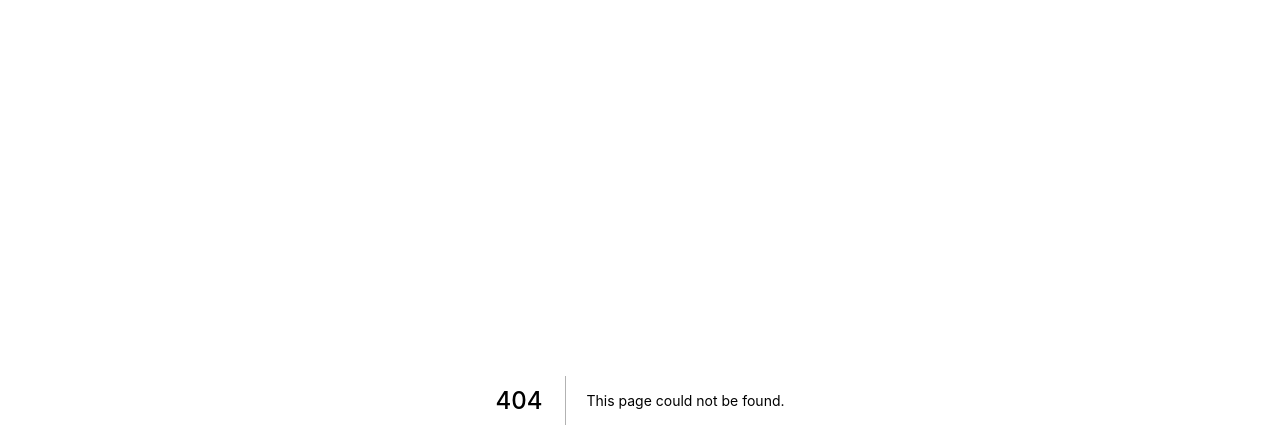
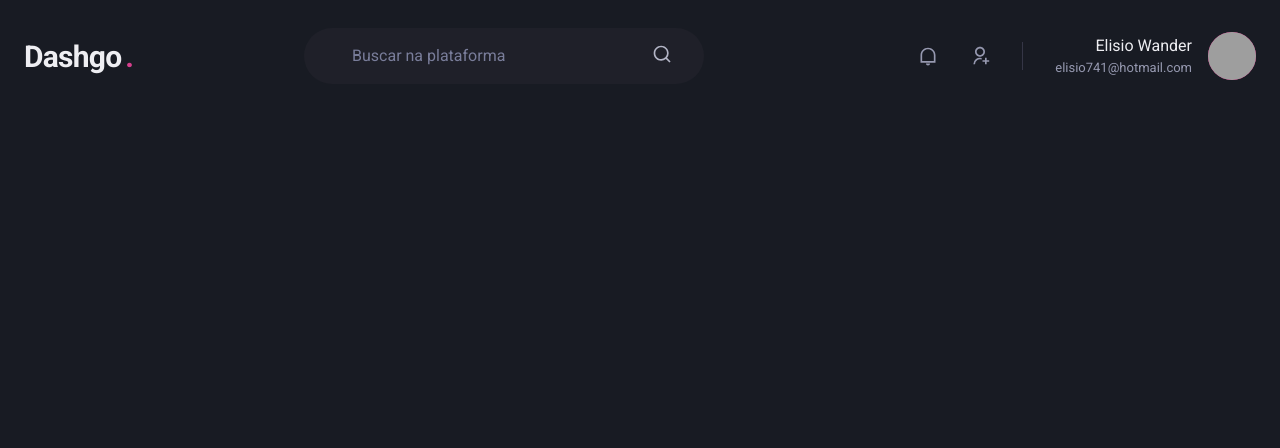
Before and after one commit to ElisioWander/dashgo-to-deploy, a Next.js app: page /dashboard in a window 1280 px wide. Before the commit this address had no page. Shown: the top 448 px of the page. Built offline with nearby package versions, Linux system fonts and the light colour scheme; grey boxes are pictures that could not be loaded.

Commit message:
dashboard-&-header-created

```diff
--- a/package.json
+++ b/package.json
@@ -15,7 +15,8 @@
     "framer-motion": "^6",
     "next": "12.1.5",
     "react": "18.0.0",
-    "react-dom": "18.0.0"
+    "react-dom": "18.0.0",
+    "react-icons": "^4.3.1"
   },
   "devDependencies": {
     "@types/node": "17.0.25",
--- /dev/null
+++ b/src/Components/Header/Logo.tsx
@@ -0,0 +1,15 @@
+import { Text } from "@chakra-ui/react";
+
+export function Logo() {
+  return (
+    <Text
+      fontSize={["2xl", "3xl"]}
+      fontWeight="bold"
+      letterSpacing="tight"
+      w="64"
+    >
+      Dashgo
+      <Text as="span" ml="1" color="pink.500" >.</Text>
+    </Text>
+  );
+}
--- /dev/null
+++ b/src/Components/Header/Notification.tsx
@@ -0,0 +1,19 @@
+import { HStack, Icon } from "@chakra-ui/react";
+import { RiNotificationLine, RiUserAddLine } from "react-icons/ri";
+
+export function Notification() {
+  return (
+    <HStack
+      spacing={["6", "8"]}
+      mx={["6", "8"]}
+      pr={["6", "8"]}
+      py="1"
+      color="gray.300"
+      borderRightWidth={1}
+      borderColor="gray.700"
+    >
+      <Icon  as={RiNotificationLine} fontSize="20" />
+      <Icon  as={RiUserAddLine} fontSize="20" />
+    </HStack>
+  )
+}
--- /dev/null
+++ b/src/Components/Header/Profile.tsx
@@ -0,0 +1,20 @@
+import { Avatar, Box, Flex, Text } from "@chakra-ui/react";
+
+export function Profile() {
+  return (
+    <Flex align="center">
+      <Box mr="4" textAlign="right">
+        <Text>Elisio Wander</Text>
+        <Text color="gray.300" fontSize="small">
+          elisio741@hotmail.com
+        </Text>
+      </Box>
+
+      <Avatar
+        size="md"
+        name="Elisio Wander"
+        src="https://github.com/elisioWander.png"
+      />
+    </Flex>
+  )
+}
--- /dev/null
+++ b/src/Components/Header/SearchBox.tsx
@@ -0,0 +1,31 @@
+import { Flex, Icon, Input } from "@chakra-ui/react";
+import { RiSearchLine } from 'react-icons/ri'
+
+export function SearchBox() {
+  return (
+    <Flex
+        as="label"
+        flex="1"
+        py="4"
+        px="8"
+        ml="6"
+        maxWidth={400}
+        alignSelf="center"
+        color="gray.200"
+        position="relative"
+        bg="gray.800"
+        borderRadius="full"
+      >
+        <Input
+          color="gray.50"
+          variant="unstyled"
+          px="4"
+          mr="4"
+          placeholder="Buscar na plataforma"
+          _placeholder={{ color: "gray.400" }}
+        />
+
+        <Icon as={RiSearchLine} fontSize="20" />
+      </Flex>
+  )
+}
--- /dev/null
+++ b/src/Components/Header/index.tsx
@@ -0,0 +1,30 @@
+import { Flex } from "@chakra-ui/react";
+import { Logo } from "./Logo";
+import { Notification } from "./Notification";
+import { Profile } from "./Profile";
+import { SearchBox } from "./SearchBox";
+
+export function Header() {
+  return (
+    <Flex
+      as="header"
+      w="100%"
+      maxWidth={1480}
+      h="20"
+      mx="auto"
+      mt="4"
+      px="6"
+      align="center"
+    >
+      <Logo />
+
+      <SearchBox />
+
+      <Flex align="center" ml="auto" >
+        <Notification />
+        <Profile />
+      </Flex>
+
+    </Flex>
+  )
+}
--- /dev/null
+++ b/src/pages/dashboard.tsx
@@ -0,0 +1,7 @@
+import { Header } from "../Components/Header";
+
+export default function Dashboard() {
+    return (
+        <Header />
+    )
+}
```
Also changed, not shown: src/Components/Form/Input.tsx (added, +26 -0 lines), src/pages/index.tsx (+4 -29 lines), src/pages/Components/Form/index.tsx (deleted), 1 other file (tests, documents, lock files or other folders).
